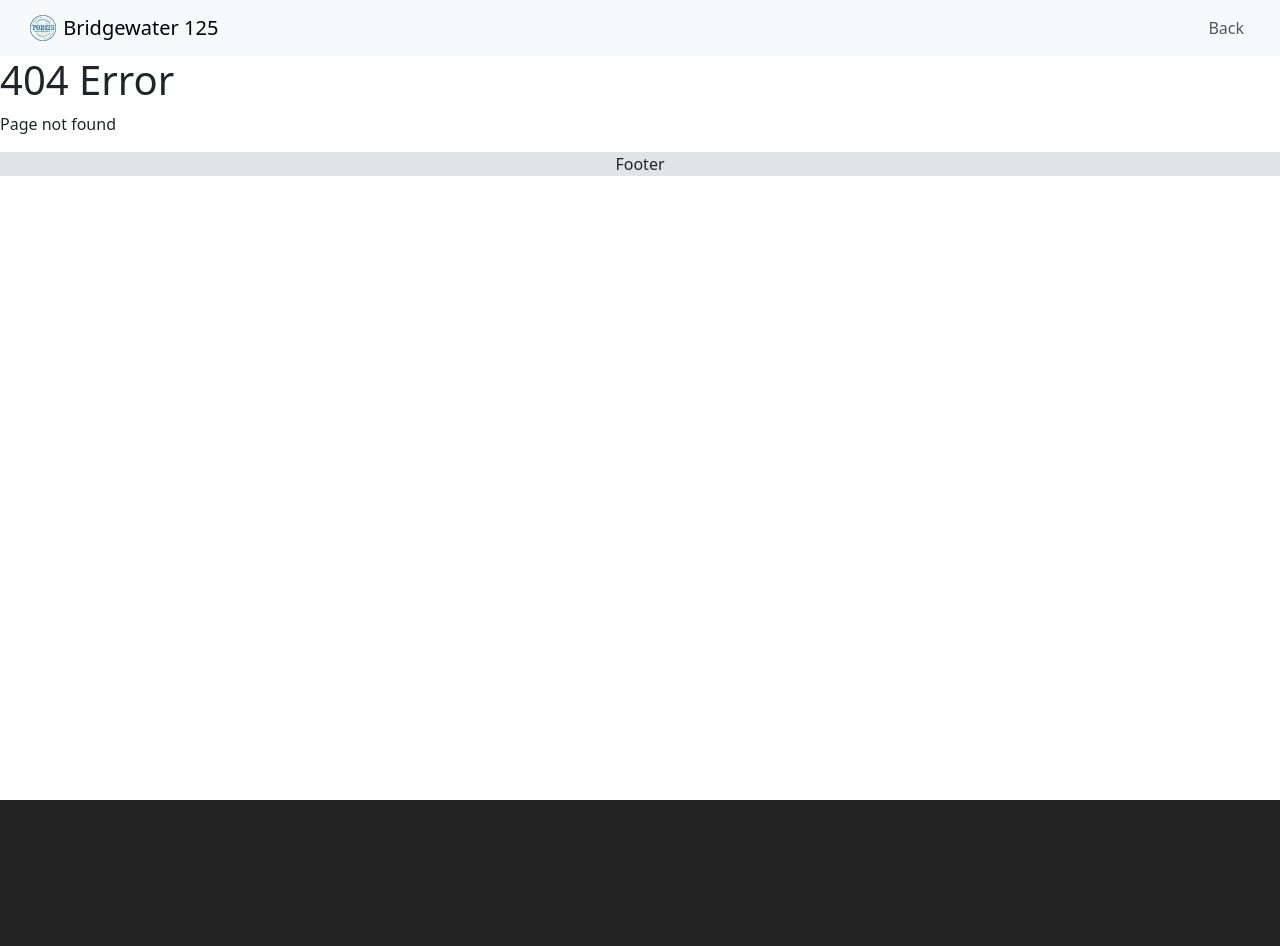
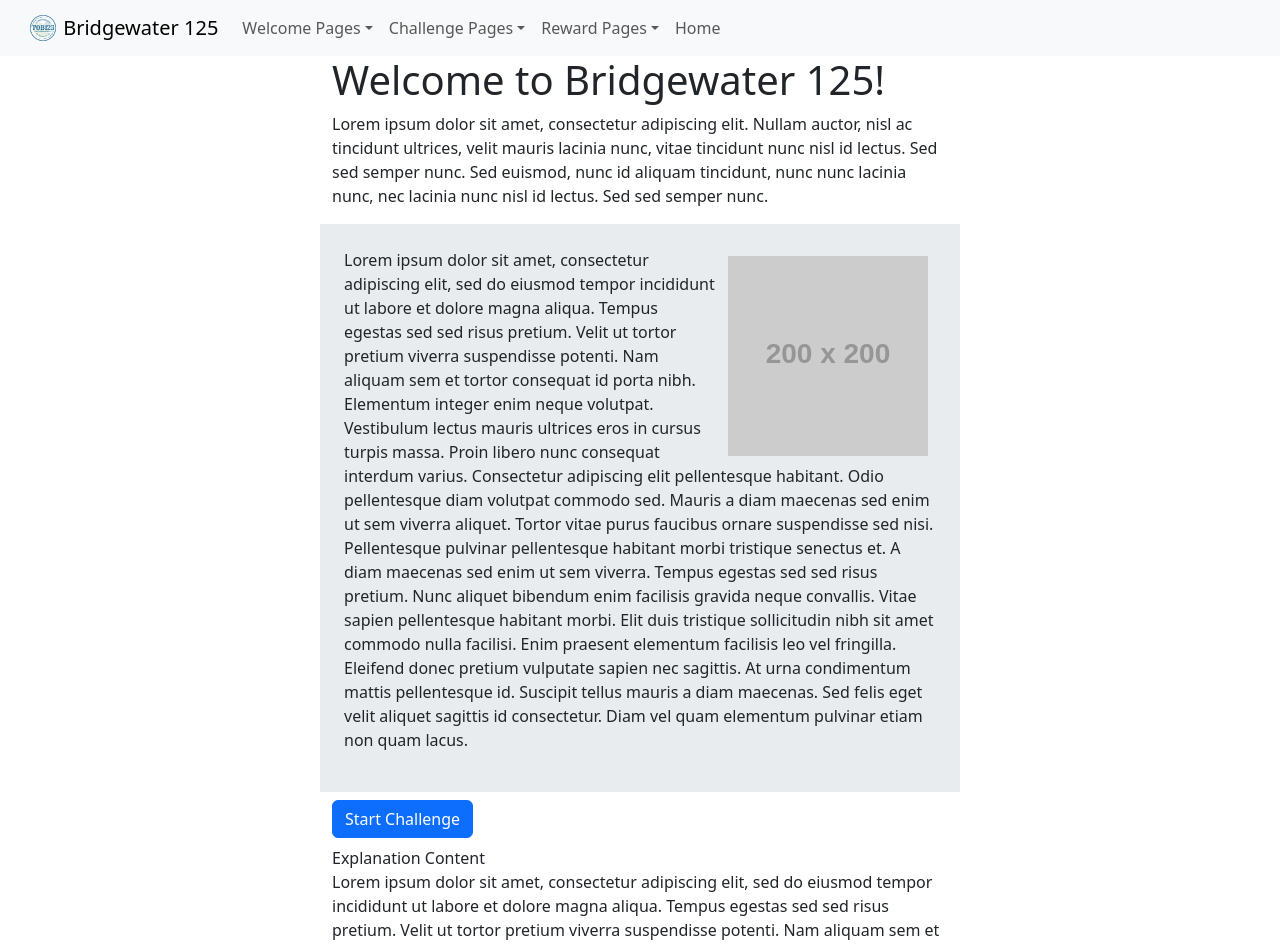
Before and after one commit to andrecelliers/Capstone, a React (Vite) app: page /welcome in a window 1280 px wide. Before the commit this address had no page. Shown: the top 946 px of the page. Before the commit the page ends 800 px from the top, so only its background shows below. Built offline with nearby package versions, Linux system fonts and the light colour scheme.

Commit message:
Refactor routing and add dynamic navigation

```diff
--- a/src/App.jsx
+++ b/src/App.jsx
@@ -8,15 +8,38 @@ import RewardPage from "./views/RewardPage";
 import NoPage from "./views/NoPage";
 
 function App() {
+  const routes = [
+    {
+      path: "/",
+      element: <Layout />,
+      children: [
+        { index: true, element: <WelcomePage /> },
+        { path: "/welcome", element: <WelcomePage /> },
+        { path: "/welcome/:key", element: <WelcomePage /> },
+        { path: "/challenge", element: <ChallengePage /> },
+        { path: "/challenge/:key", element: <ChallengePage /> },
+        { path: "/reward", element: <RewardPage /> },
+        { path: "/reward/:key", element: <RewardPage /> },
+        { path: "*", element: <NoPage /> },
+      ],
+    },
+  ];
+
   return (
     <BrowserRouter>
       <Routes>
-        <Route path="/" element={<Layout />}>
-          <Route index element={<WelcomePage />} />
-          <Route path="challenge" element={<ChallengePage />} />
-          <Route path="reward" element={<RewardPage />} />
-          <Route path="*" element={<NoPage />} />
-        </Route>
+        {routes.map((route, index) => (
+          <Route key={index} path={route.path} element={route.element}>
+            {route.children.map((child, index) => (
+              <Route
+                key={index}
+                index={child.index}
+                path={child.path}
+                element={child.element}
+              />
+            ))}
+          </Route>
+        ))}
       </Routes>
     </BrowserRouter>
   );
--- a/src/components/Common/CustomButton.jsx
+++ b/src/components/Common/CustomButton.jsx
@@ -1,8 +1,27 @@
-import React from "react";
+import React, { useEffect, useState } from "react";
 import Button from "react-bootstrap/Button";
+import { Link } from "react-router-dom";
 
 const CustomButton = (props) => {
-  return <Button>{props.text}</Button>;
+  const [isLinked, setIsLinked] = useState(false);
+
+  useEffect(() => {
+    if (props.link) {
+      setIsLinked(true);
+    }
+  }, []);
+
+  return (
+    <>
+      {isLinked ? (
+        <Link to={props.link}>
+          <Button>{props.text}</Button>
+        </Link>
+      ) : (
+        <Button>{props.text}</Button>
+      )}
+    </>
+  );
 };
 
 export default CustomButton;
--- a/src/components/Layout/Navigation.jsx
+++ b/src/components/Layout/Navigation.jsx
@@ -1,9 +1,18 @@
+import { useEffect, useState } from "react";
 import Navbar from "react-bootstrap/Navbar";
 import Nav from "react-bootstrap/Nav";
-import { Container } from "react-bootstrap";
+import { Container, NavDropdown } from "react-bootstrap";
+import { Link } from "react-router-dom";
+import pageData from "../../utils/page-content.json";
 import Logo from "../../assets/TOB125Stamp.png";
 
 const Navigation = () => {
+  const [pages, setPages] = useState({});
+
+  useEffect(() => {
+    setPages(pageData);
+  }, []);
+
   return (
     <Navbar className="bg-body-tertiary px-3">
       <Container fluid className="justify-content-between">
@@ -17,9 +26,57 @@ const Navigation = () => {
           />{" "}
           Bridgewater 125
         </Navbar.Brand>
-        <Nav>
-          <Nav.Link href="#">Back</Nav.Link>
-        </Nav>
+        <Navbar.Toggle aria-controls="basic-navbar-nav" />
+        <Navbar.Collapse id="basic-navbar-nav">
+          {pages ? (
+            <Nav className="me-auto">
+              <NavDropdown title="Welcome Pages" id="basic-nav-dropdown">
+                {Object.entries(pages).map((name) => {
+                  return (
+                    <NavDropdown.Item
+                      as={Link}
+                      to={`/welcome/${name[0]}`}
+                      key={name[0]}
+                    >
+                      {name[1].title}
+                    </NavDropdown.Item>
+                  );
+                })}
+              </NavDropdown>
+              <NavDropdown title="Challenge Pages" id="basic-nav-dropdown">
+                {Object.entries(pages).map((name) => {
+                  return (
+                    <NavDropdown.Item
+                      as={Link}
+                      to={`/challenge/${name[0]}`}
+                      key={name[0]}
+                    >
+                      {name[1].title}
+                    </NavDropdown.Item>
+                  );
+                })}
+              </NavDropdown>
+              <NavDropdown title="Reward Pages" id="basic-nav-dropdown">
+                {Object.entries(pages).map((name) => {
+                  return (
+                    <NavDropdown.Item
+                      as={Link}
+                      to={`/reward/${name[0]}`}
+                      key={name[0]}
+                    >
+                      {name[1].title}
+                    </NavDropdown.Item>
+                  );
+                })}
+              </NavDropdown>
+              <Nav.Link as={Link} to="/">
+                Home
+              </Nav.Link>
+            </Nav>
+          ) : (
+            <Nav className="me-auto">"Loading..."</Nav>
+          )}
+        </Navbar.Collapse>
       </Container>
     </Navbar>
   );
--- /dev/null
+++ b/src/utils/page-content.json
@@ -0,0 +1,38 @@
+{
+  "0": {
+    "title": "Page 0",
+    "content": "This is the content for page 0"
+  },
+  "1": {
+    "title": "Page 1",
+    "content": "This is the content for page 1."
+  },
+  "2": {
+    "title": "Page 2",
+    "content": "This is the content for page 2."
+  },
+  "3": {
+    "title": "Page 3",
+    "content": "This is the content for page 3."
+  },
+  "4": {
+    "title": "Page 4",
+    "content": "This is the content for page 4."
+  },
+  "5": {
+    "title": "Page 5",
+    "content": "This is the content for page 5."
+  },
+  "6": {
+    "title": "Page 6",
+    "content": "This is the content for page 6."
+  },
+  "7": {
+    "title": "Page 7",
+    "content": "This is the content for page 7."
+  },
+  "8": {
+    "title": "Page 8",
+    "content": "This is the content for page 8."
+  }
+}
--- a/src/views/ChallengePage.jsx
+++ b/src/views/ChallengePage.jsx
@@ -1,5 +1,4 @@
 import React from "react";
-import { Row, Col } from "react-bootstrap";
 
 function ChallengePage() {
   return <div>Challenge Page</div>;
--- a/src/views/WelcomePage.jsx
+++ b/src/views/WelcomePage.jsx
@@ -24,7 +24,7 @@ const WelcomePage = () => {
               />
             </Row>
             <Row className="py-2">
-              <CustomButton text="Start Challenge" />
+              <CustomButton text="Start Challenge" link="/challenge" />
             </Row>
             <Row>
               <div>Explanation Content</div>
```
